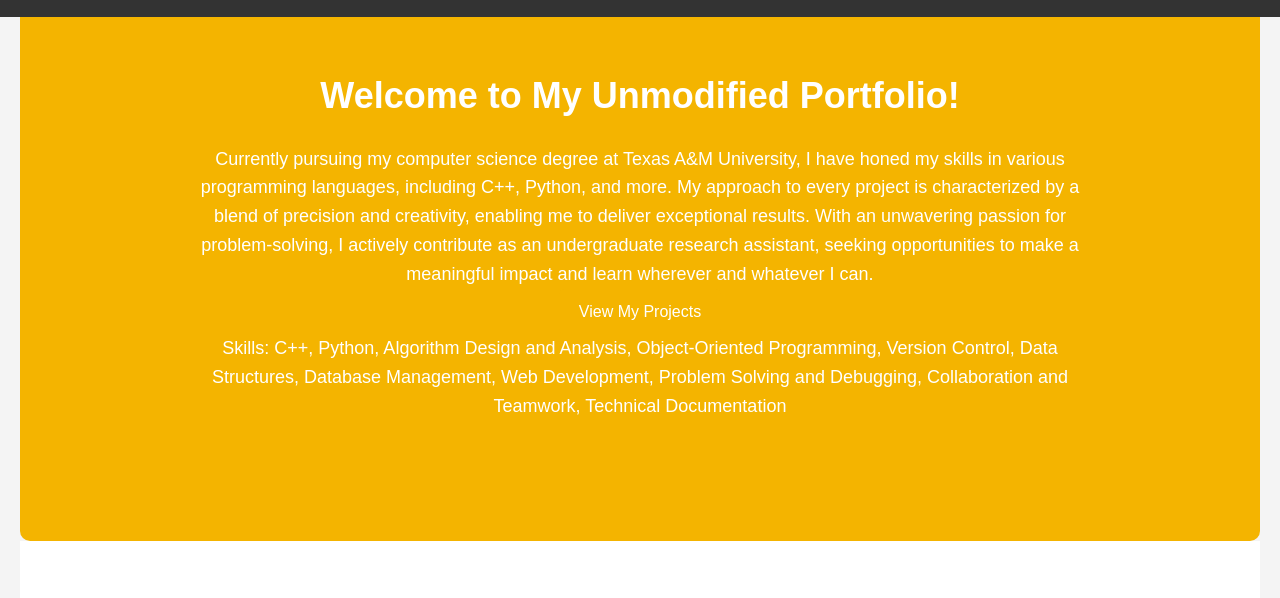
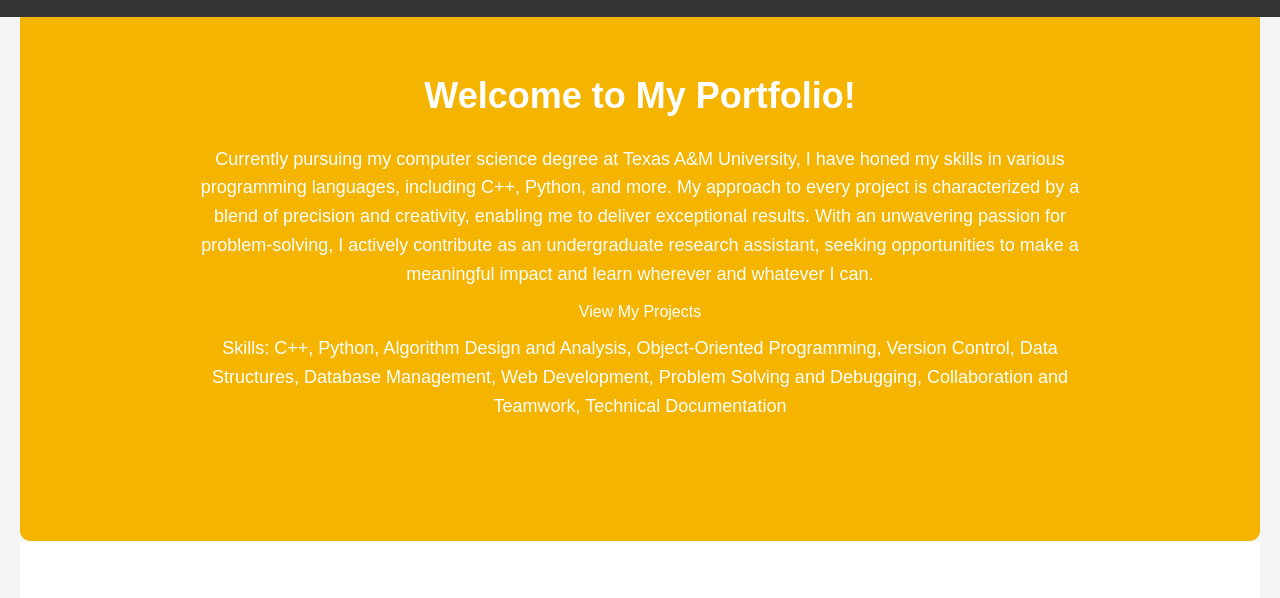
Before and after one commit to IamIan1/IamIan1.github.io, a plain HTML site: page index.html in a window 1280 px wide. Shown: the part 153-751 px from the top of the page. Drawn offline with Linux system fonts and the light colour scheme.

Commit message:
Update index.html

```diff
--- a/index.html
+++ b/index.html
@@ -52,7 +52,7 @@
     <!-- Welcome Section -->
     <section id="welcome-section">
       <div class="container">
-        <h2>Welcome to My Unmodified Portfolio!</h2>
+        <h2>Welcome to My Portfolio!</h2>
         <p>
           Currently pursuing my computer science degree at Texas A&M University,
           I have honed my skills in various programming languages,
```
